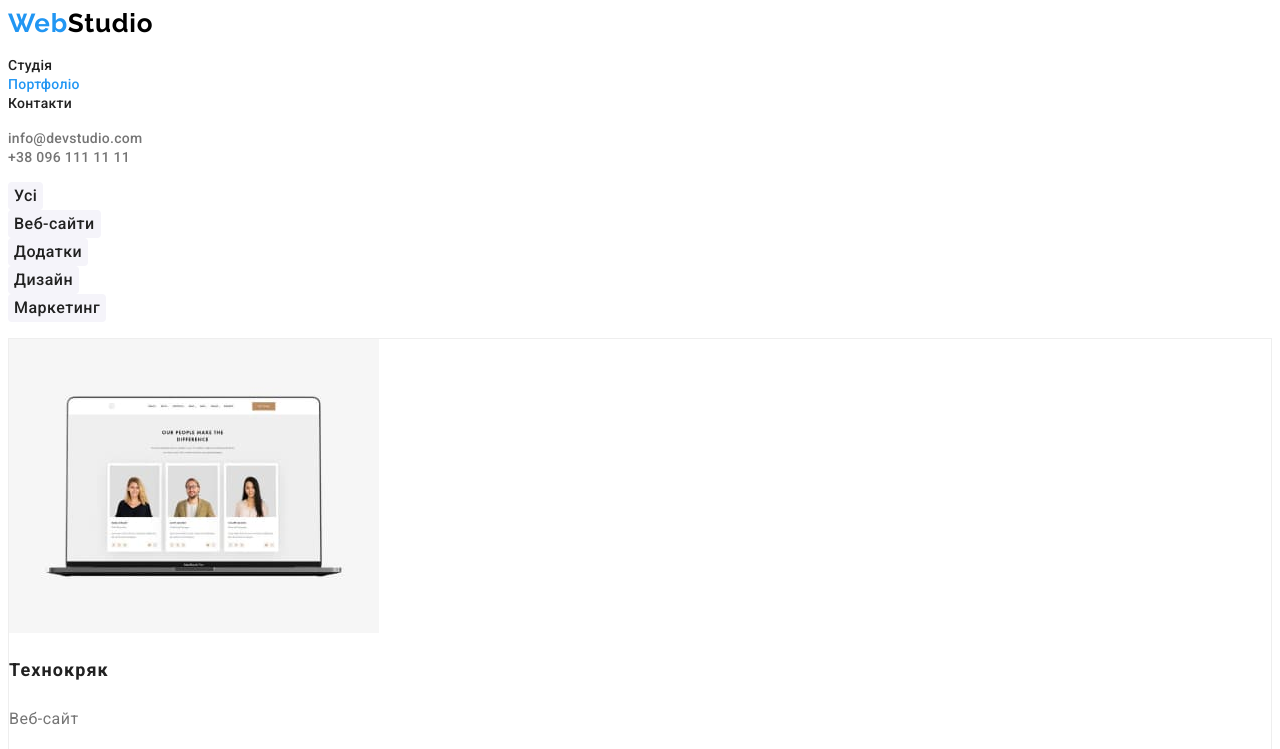
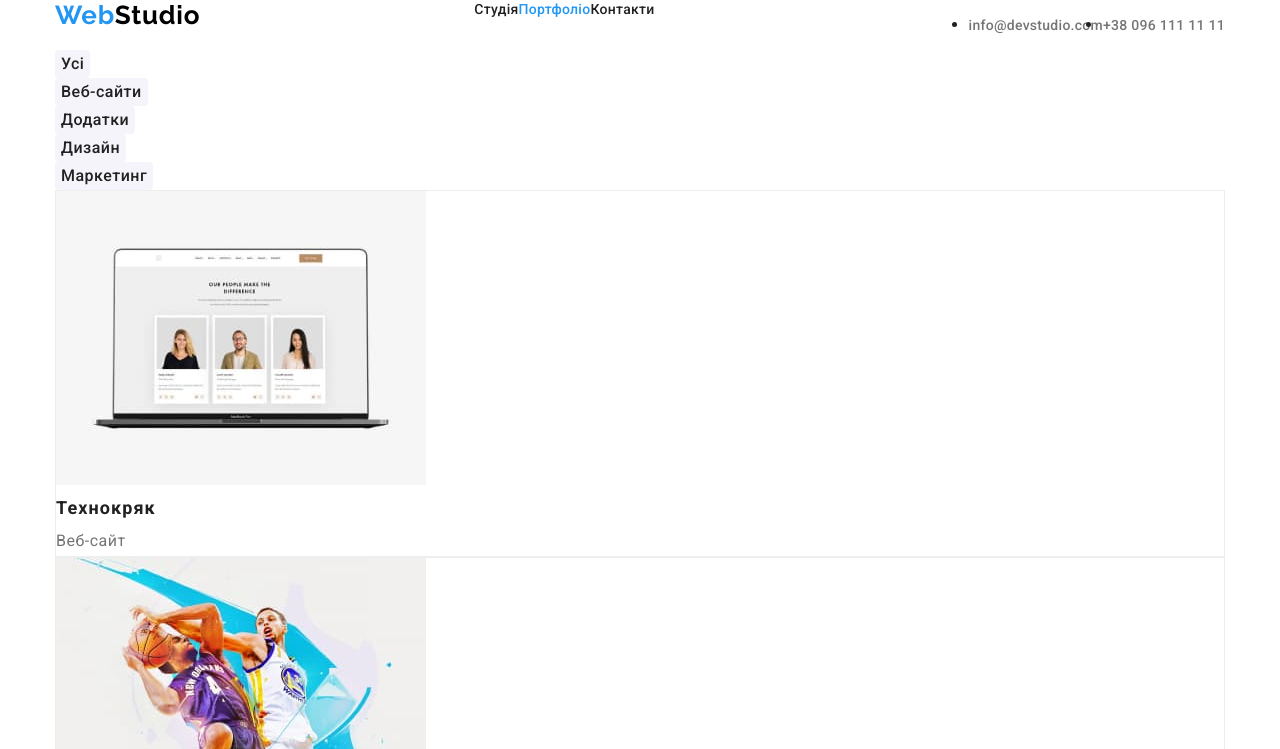
Before and after one commit to pberkut/goit-markup-hw-03, a plain HTML site: page portfolio.html in a window 1280 px wide. Shown: the top 749 px of the page. Drawn offline with nearby package versions, Linux system fonts and the light colour scheme.

Commit message:
changes css in index.html

```diff
--- a/css/styles.css
+++ b/css/styles.css
@@ -23,6 +23,15 @@
 }
 
 /* Preset styles*/
+h1,
+h2,
+h3,
+h4,
+h5,
+h6,
+p {
+  margin: 0;
+}
 
 .link {
   text-decoration: none;
@@ -31,6 +40,7 @@
 .list {
   list-style: none;
   padding: 0;
+  margin: 0;
 }
 
 /* Default styles */
@@ -40,9 +50,23 @@ body {
   background-color: var(--white-bg-cl);
 }
 
+.container {
+  width: 1200px;
+  padding: 0 15px;
+  margin: 0 auto;
+  /* templ */
+  /* outline: 1px solid tomato; */
+  /* background-color: antiquewhite; */
+}
+
 /* =====================
 Header page
 ===================== */
+
+.page-header > .container {
+  display: flex;
+  justify-content: space-between;
+}
 
 /* Logo */
 .logo {
@@ -62,16 +86,25 @@ Header page
 }
 
 /* main navigation */
+.main-nav > .list {
+  display: flex;
+}
+
 .nav-link {
   font-weight: var(--font-weight-medium);
   font-size: 14px;
   line-height: calc(16 / 14);
   letter-spacing: 0.02em;
   color: var(--main-txt-cl);
+  /* margin-right: 50px; */
 }
 
 .current {
   color: var(--accent-txt-cl);
+}
+
+.header-contact {
+  display: flex;
 }
 
 .contact-link {
--- a/index.html
+++ b/index.html
@@ -14,11 +14,19 @@
       rel="stylesheet"
     />
     <!-- Add CSS -->
+    <link
+      rel="stylesheet"
+      href="https://cdnjs.cloudflare.com/ajax/libs/modern-normalize/1.1.0/modern-normalize.min.css"
+      integrity="sha512-wpPYUAdjBVSE4KJnH1VR1HeZfpl1ub8YT/NKx4PuQ5NmX2tKuGu6U/JRp5y+Y8XG2tV+wKQpNHVUX03MfMFn9Q=="
+      crossorigin="anonymous"
+      referrerpolicy="no-referrer"
+    />
     <link rel="stylesheet" href="./css/styles.css" />
   </head>
   <body class="page">
     <!-- Header page -->
     <header class="page-header">
+      <div class="container">
         <a class="logo link" href="./index.html"
           ><span class="logo-accent-span">Web</span><span class="logo-header-span">Studio</span></a
         >
@@ -43,16 +51,20 @@
             <a class="contact-link link" href="tel:+380961111111">+38 096 111 11 11</a>
           </li>
         </ul>
+      </div>
     </header>
     <!-- Main page -->
     <main class="main">
       <!-- Hero section -->
       <section class="hero">
+        <div class="container">
           <h1 class="hero-title">Ефективні рішення для вашого бізнесу</h1>
           <button class="hero-btn" type="button">Замовити послугу</button>
+        </div>
       </section>
       <!-- Benefits section -->
       <section class="benefits">
+        <div class="container">
           <h2 class="section-title visually-hidden">Особливості</h2>
           <ul class="list">
             <li class="list-item">
@@ -72,9 +84,11 @@
               <p class="benefits-desc">Значимість цих проблем настільки очевидна, що реалізація планових завдань.</p>
             </li>
           </ul>
+        </div>
       </section>
       <!-- About section -->
       <section class="about">
+        <div class="container">
           <h2 class="about-title">Чим ми займаємося</h2>
           <ul class="list">
             <li class="list-item">
@@ -105,13 +119,21 @@
               />
             </li>
           </ul>
+        </div>
       </section>
       <!-- Team section -->
       <section class="team">
+        <div class="container">
           <h2 class="team-title">Наша команда</h2>
           <ul class="list">
             <li class="team-card">
-            <img class="img" src="./images/team/img-1.jpg" alt="Фотографія Ігоря Дем'яненка" width="270" height="260" />
+              <img
+                class="img"
+                src="./images/team/img-1.jpg"
+                alt="Фотографія Ігоря Дем'яненка"
+                width="270"
+                height="260"
+              />
               <h3 class="team-name">Ігор Дем'яненко</h3>
               <p class="team-position" lang="en">Product Designer</p>
             </li>
@@ -121,7 +143,13 @@
               <p class="team-position" lang="en">Frontend Developer</p>
             </li>
             <li class="team-card">
-            <img class="img" src="./images/team/img-3.jpg" alt="Фотографія Миколи Тарасова" width="270" height="260" />
+              <img
+                class="img"
+                src="./images/team/img-3.jpg"
+                alt="Фотографія Миколи Тарасова"
+                width="270"
+                height="260"
+              />
               <h3 class="team-name">Микола Тарасов</h3>
               <p class="team-position" lang="en">Marketing</p>
             </li>
@@ -131,10 +159,12 @@
               <p class="team-position" lang="en">UI Designer</p>
             </li>
           </ul>
+        </div>
       </section>
     </main>
     <!-- Footer page -->
     <footer class="page-footer">
+      <div class="container">
         <a class="logo link" href="./index.html"
           ><span class="logo-accent-span">Web</span><span class="logo-footer-span">Studio</span></a
         >
@@ -149,6 +179,7 @@
             </li>
           </ul>
         </address>
+      </div>
     </footer>
   </body>
 </html>
--- a/portfolio.html
+++ b/portfolio.html
@@ -14,11 +14,19 @@
       rel="stylesheet"
     />
     <!-- Add CSS -->
+    <link
+      rel="stylesheet"
+      href="https://cdnjs.cloudflare.com/ajax/libs/modern-normalize/1.1.0/modern-normalize.min.css"
+      integrity="sha512-wpPYUAdjBVSE4KJnH1VR1HeZfpl1ub8YT/NKx4PuQ5NmX2tKuGu6U/JRp5y+Y8XG2tV+wKQpNHVUX03MfMFn9Q=="
+      crossorigin="anonymous"
+      referrerpolicy="no-referrer"
+    />
     <link rel="stylesheet" href="./css/styles.css" />
   </head>
   <body class="page">
     <!-- Header page -->
     <header class="page-header">
+      <div class="container">
         <a class="logo link" href="./index.html"
           ><span class="logo-accent-span">Web</span><span class="logo-header-span">Studio</span></a
         >
@@ -35,7 +43,7 @@
             </li>
           </ul>
         </nav>
-      <ul class="list">
+        <ul class="header-contact">
           <li class="list-item">
             <a class="contact-link link" href="mailto:info@devstudio.com">info@devstudio.com</a>
           </li>
@@ -43,11 +51,13 @@
             <a class="contact-link link" href="tel:+380961111111">+38 096 111 11 11</a>
           </li>
         </ul>
+      </div>
     </header>
     <!-- Main page -->
     <main class="main">
       <!-- Portfolio section -->
       <section class="portfolio">
+        <div class="container">
           <h1 class="portfolio-title visually-hidden">Портфоліо</h1>
           <ul class="list">
             <li class="list-item">
@@ -110,7 +120,13 @@
               <p class="desc-project">Веб-сайт</p>
             </li>
             <li class="portfolio-card">
-            <img class="img" src="./images/gallery/project-7.jpg" alt="Ілюстрація журналу." width="370" height="294" />
+              <img
+                class="img"
+                src="./images/gallery/project-7.jpg"
+                alt="Ілюстрація журналу."
+                width="370"
+                height="294"
+              />
               <h2 class="name-project">Видання Limited Edition</h2>
               <p class="desc-project">Дизайн</p>
             </li>
@@ -137,10 +153,12 @@
               <p class="desc-project">Додаток</p>
             </li>
           </ul>
+        </div>
       </section>
     </main>
     <!-- Footer page -->
     <footer class="page-footer">
+      <div class="container">
         <a class="logo link" href="./index.html"
           ><span class="logo-accent-span">Web</span><span class="logo-footer-span">Studio</span></a
         >
@@ -155,6 +173,7 @@
             </li>
           </ul>
         </address>
+      </div>
     </footer>
   </body>
 </html>
```
Lines whose indentation alone changed are shown as unchanged.
